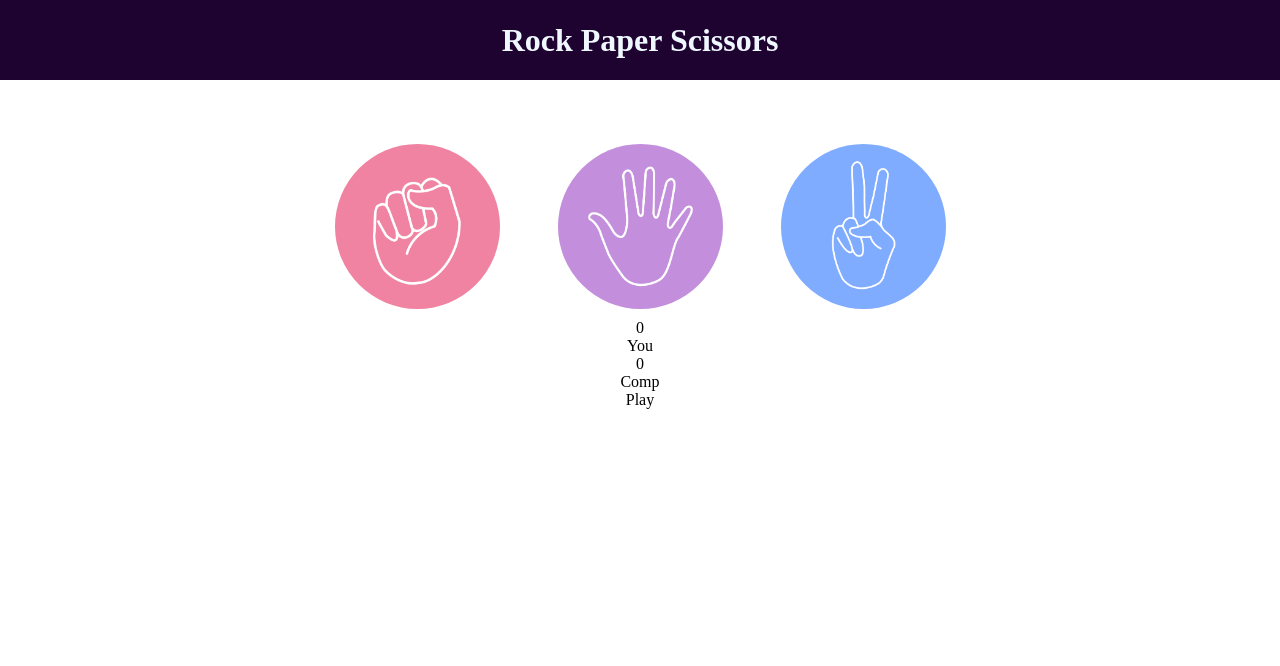
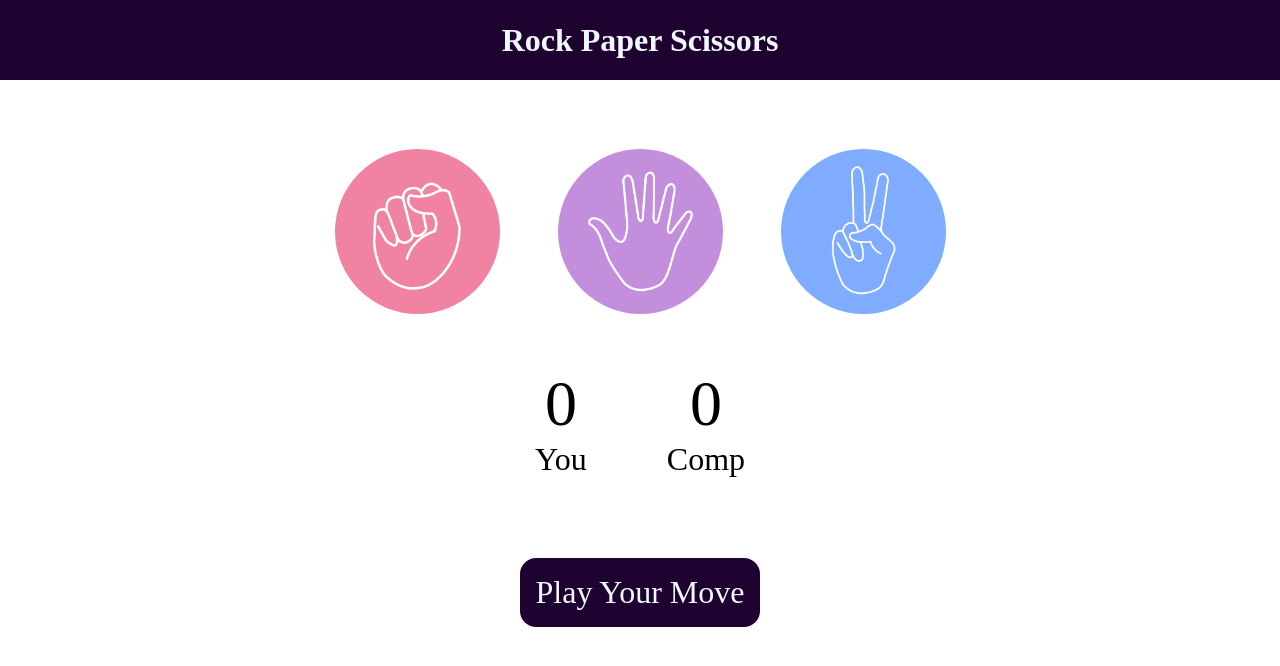
Before and after one commit to AbdullahEnemy/rockPaperScissors, a plain HTML site: page index.html in a window 1280 px wide. Drawn offline with Linux system fonts and the light colour scheme.

Commit message:
css stlying done

```diff
--- a/index.html
+++ b/index.html
@@ -30,7 +30,7 @@
             </div>
         </div>
         <div class="msg-container">
-            <p id="msg">Play</p>
+            <p id="msg">Play Your Move</p>
         </div>
 
 </body>
--- a/style.css
+++ b/style.css
@@ -13,6 +13,10 @@ h1{
 .choice{
     height: 175px;
     width: 175px;
+      border-radius: 50%;
+      display: flex;
+      justify-content: center;
+      align-items: center;
 }
 img{
     height: 165px;
@@ -27,3 +31,28 @@ img{
     gap: 3rem;
     margin-top: 4rem;
 }
+.choice:hover{
+    opacity: 150%;
+    cursor:pointer;
+    background-color: rgb(30, 3, 49);
+}
+.score-borad{
+    display: flex;
+    justify-content: center;
+    align-items: center;
+    font-size: 2rem;
+    margin-top: 3rem;
+    gap: 5rem;
+}
+#user,#comp{
+    font-size: 4rem;
+}
+#msg{
+    background-color: rgb(30, 3, 49);
+    color: aliceblue;
+    font-size: 2rem;
+    margin-top: 5rem;
+    display: inline-block;
+    padding: 1rem;
+    border-radius: 1rem;
+}
```
